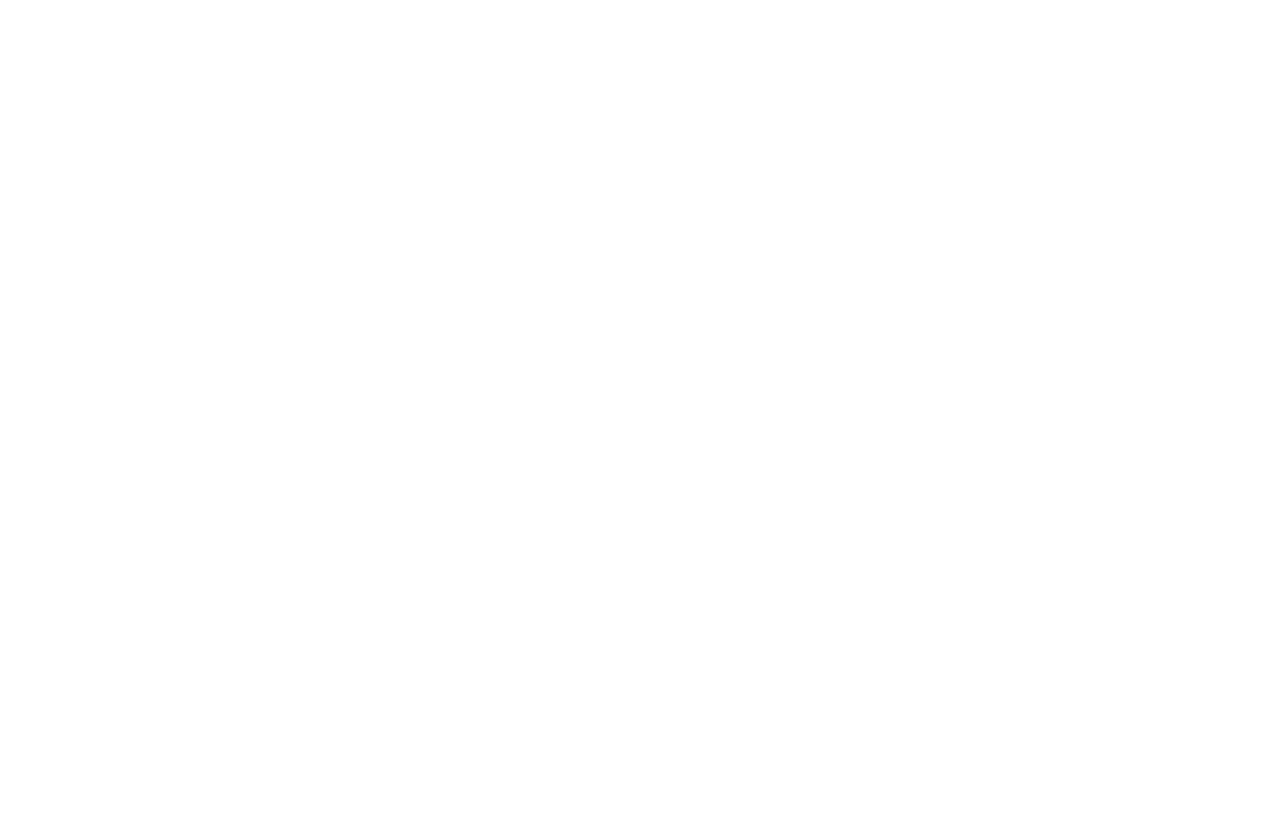
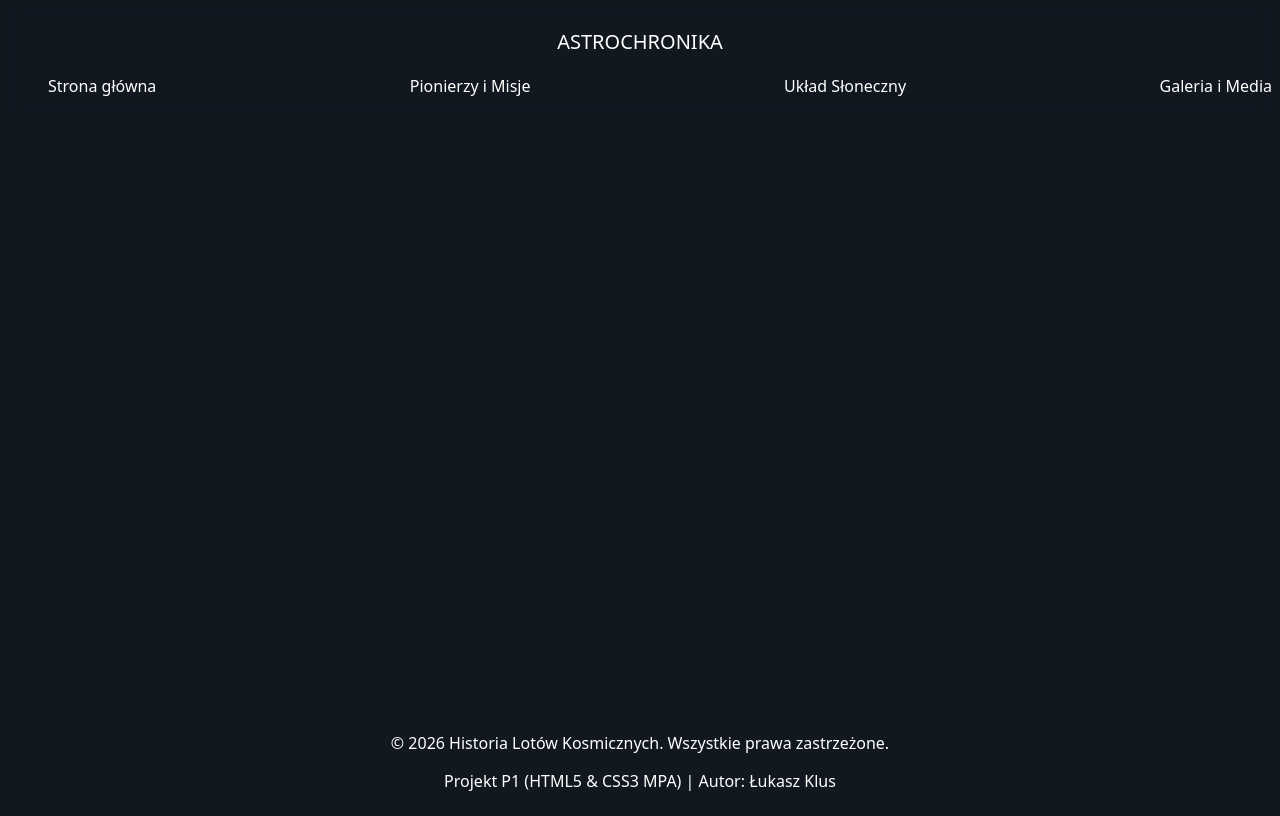
Before and after one commit to lukon-dev/Projekt-Kosmos1, a plain HTML site: page index.html in a window 1280 px wide. Drawn offline with Linux system fonts and the light colour scheme.

Commit message:
Dodanie struktury strony oraz arkuszy styli

```diff
--- a/index.html
+++ b/index.html
@@ -1,11 +1,31 @@
-<!DOCTYPE html>
+<!doctype html>
 <html lang="en">
-<head>
-    <meta charset="UTF-8">
-    <meta name="viewport" content="width=device-width, initial-scale=1.0">
-    <title>Document</title>
-</head>
-<body>
+  <head>
+    <meta charset="UTF-8" />
+    <meta name="viewport" content="width=device-width, initial-scale=1.0" />
+    <meta name="description" content="Projekt 1" />
+    <meta name="keywords" content="HTML5, CSS3, Javascript" />
+    <meta name="author" content="Łukasz Klus" />
+    <title>Historia lotów kosmicznych</title>
+    <link rel="stylesheet" href="style.css" />
+  </head>
+  <body>
+    <header>
+      <nav>
+        <p id="logo">ASTROCHRONIKA</p>
+        <ul>
+          <li>Strona główna</li>
+          <li>Pionierzy i Misje</li>
+          <li>Układ Słoneczny</li>
+          <li>Galeria i Media</li>
+        </ul>
+      </nav>
+    </header>
+    <main></main>
+    <footer>
+      <p>© 2026 Historia Lotów Kosmicznych. Wszystkie prawa zastrzeżone.</p>
 
-</body>
+      <p>Projekt P1 (HTML5 & CSS3 MPA) | Autor: Łukasz Klus</p>
+    </footer>
+  </body>
 </html>
--- /dev/null
+++ b/style.css
@@ -0,0 +1,53 @@
+* {
+  box-sizing: border-box;
+  color: white;
+  font-family:
+    system-ui,
+    -apple-system,
+    BlinkMacSystemFont,
+    "Segoe UI",
+    Roboto,
+    Oxygen,
+    Ubuntu,
+    Cantarell,
+    "Open Sans",
+    "Helvetica Neue",
+    sans-serif;
+}
+header {
+  background-color: rgba(18, 24, 32, 0.75);
+  backdrop-filter: blur(10px);
+}
+body{
+    display: flex;
+    flex-direction: column;
+    min-height: 100vh;
+     background-color: #121820;
+}
+main{
+    flex-grow:1;
+}
+nav ul {
+  display: flex;
+  justify-content: space-between;
+  list-style: none;
+
+}
+nav ul li{
+    transition: 0.8s ease;
+}
+nav ul li:hover {
+  cursor: pointer;
+  border-bottom: 3px solid rgb(70, 146, 216);
+  border-radius: 5px;
+  box-shadow: 0px 0px 10px rgb(70, 146, 216);
+
+}
+#logo {
+  text-align: center;
+  font-size: 20px;
+
+}
+footer{
+    text-align: center;
+}
```
